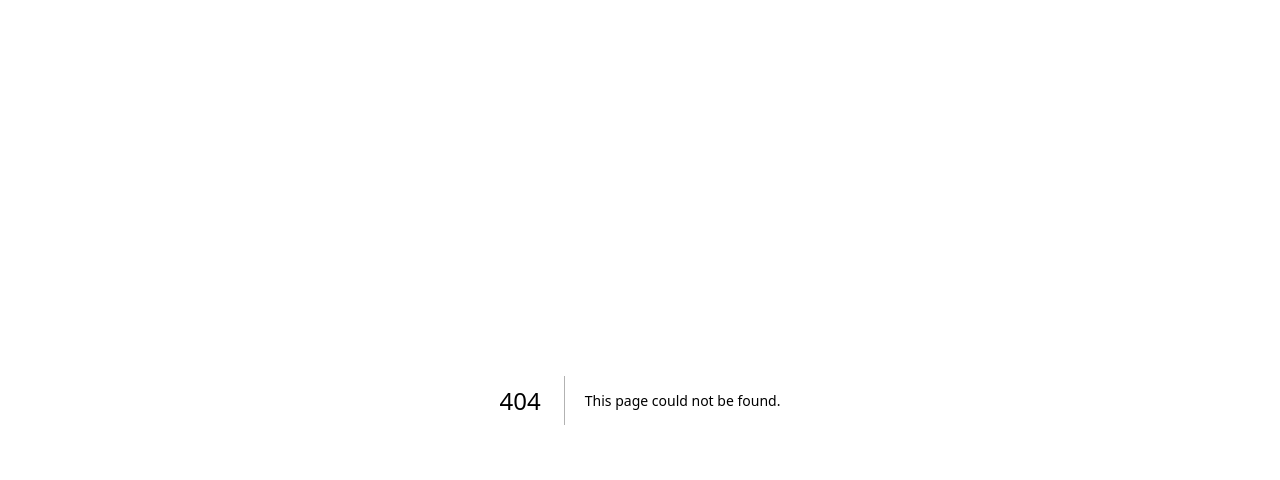
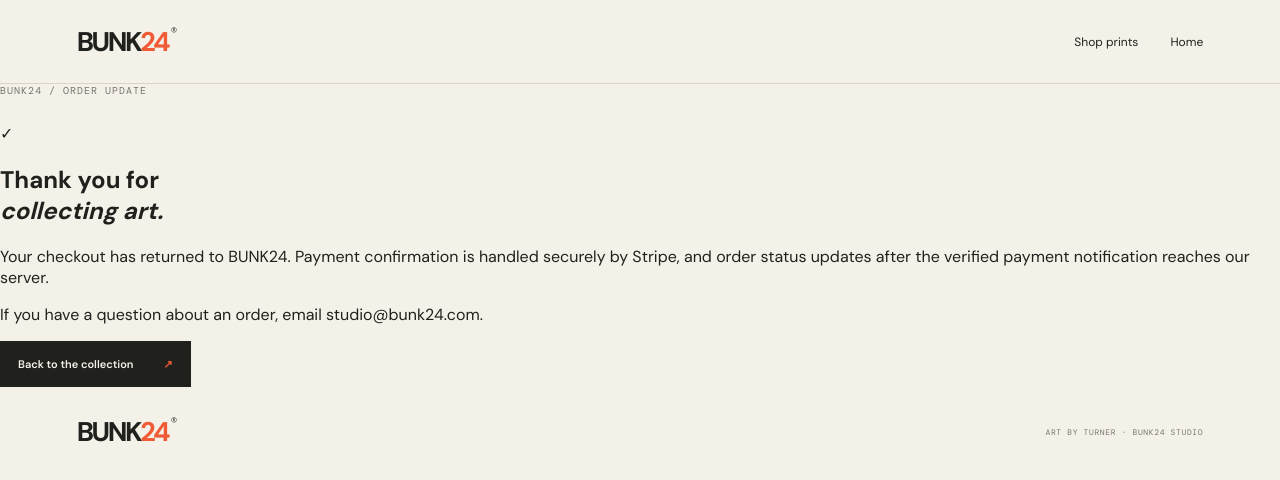
Before and after one commit to lewisturnerdesigns/Bunk24Gallery, a Next.js app in the folder frontend/: page /checkout/success in a window 1280 px wide. Before the commit this address had no page. Shown: the top 480 px of the page. Built offline with nearby package versions, Linux system fonts and the light colour scheme; a web font is replaced by a local one.

Commit message:
Add Stripe checkout return page

```diff
--- /dev/null
+++ b/frontend/app/checkout/success/page.tsx
@@ -0,0 +1,14 @@
+import Link from "next/link";
+
+export const metadata = {
+  title: "Checkout received",
+  description: "Your BUNK24 checkout has returned successfully.",
+};
+
+export default function CheckoutSuccessPage() {
+  return <main className="checkout-result">
+    <header className="site-header"><Link className="wordmark" href="/">BUNK<span>24</span><i>®</i></Link><nav><Link href="/shop">Shop prints</Link><Link href="/">Home</Link></nav></header>
+    <section className="checkout-result-card"><p className="eyebrow">BUNK24 / ORDER UPDATE</p><div className="success-mark">✓</div><h1>Thank you for<br/><em>collecting art.</em></h1><p>Your checkout has returned to BUNK24. Payment confirmation is handled securely by Stripe, and order status updates after the verified payment notification reaches our server.</p><p>If you have a question about an order, email <a href="mailto:studio@bunk24.com">studio@bunk24.com</a>.</p><Link className="button" href="/shop">Back to the collection <span>↗</span></Link></section>
+    <footer className="footer"><Link className="wordmark" href="/">BUNK<span>24</span><i>®</i></Link><p>ART BY TURNER · BUNK24 STUDIO</p></footer>
+  </main>;
+}
```
